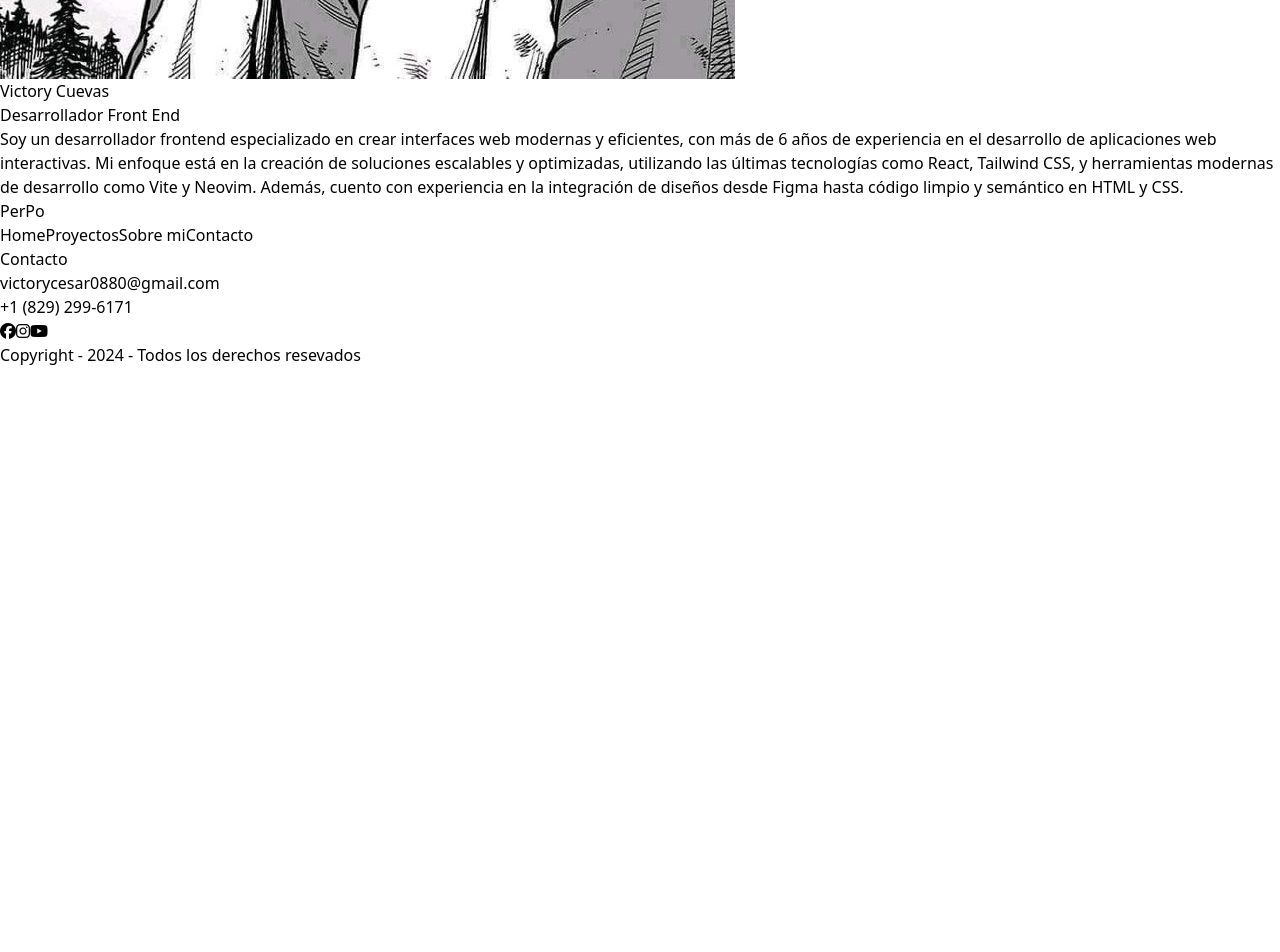
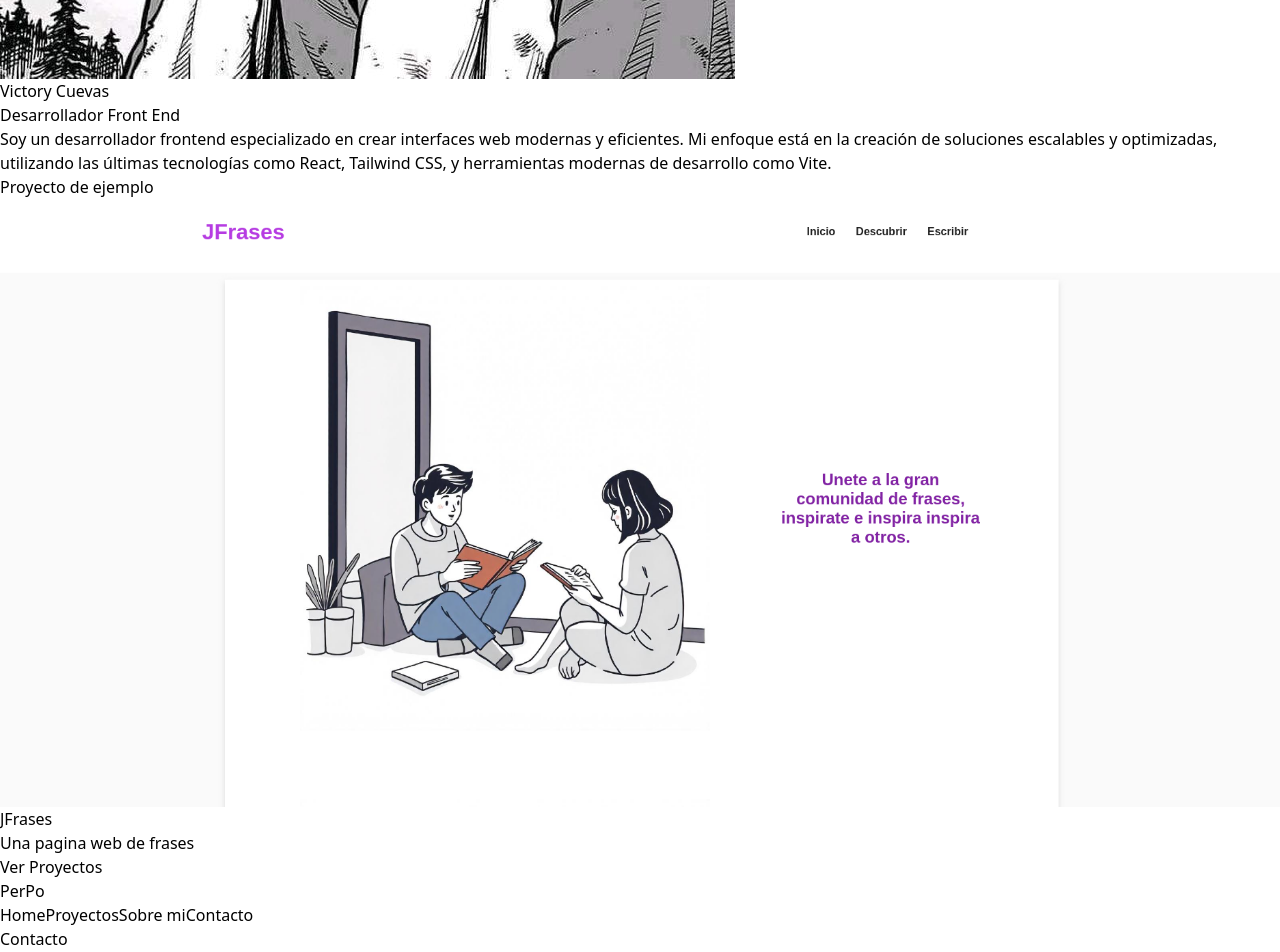
Before and after one commit to Viccaesar99/proyecto_perpo, a React (Vite) app: page / in a window 1280 px wide. Shown: the part 700-1652 px from the top of the page. Before the commit the page ends 1067 px from the top, so only its background shows below. Built offline with nearby package versions, Linux system fonts and the light colour scheme.

Commit message:
Hacer la seccion de proyecto y estilizarla

```diff
--- a/src/components/Pages/Home.jsx
+++ b/src/components/Pages/Home.jsx
@@ -1,4 +1,5 @@
 import { MainInfo } from '../body/MainInfo.jsx';
+import { MainProject } from '../body/MainProject.jsx';
 
 
 export function Home() {
@@ -6,6 +7,7 @@ export function Home() {
     return (
         <main className='min-h-96'>
             <MainInfo />
+            <MainProject />
         </main>
     );
 }
--- /dev/null
+++ b/src/components/body/Boton.jsx
@@ -0,0 +1,8 @@
+export function Boton({value = "Boton", style = ""}) {
+
+    return (
+        <button className={style}>
+            {value}
+        </button>
+    );
+}
--- a/src/components/body/MainInfo.jsx
+++ b/src/components/body/MainInfo.jsx
@@ -3,7 +3,7 @@ import { UserDescription } from "./UserDescription.jsx";
 
 export function MainInfo() {
     return (
-        <main className="flex flex-col items-center justify-center min-h-80 gap-10 p-10">
+        <main className="flex flex-col items-center justify-center min-h-80 gap-10 py-56">
             <UserInfo />
             <UserDescription />
 
--- /dev/null
+++ b/src/components/body/MainProject.jsx
@@ -0,0 +1,16 @@
+import { Titulo } from "../header/Titulo";
+import { ProjectContainer } from "./ProjectContainer";
+import { Boton } from "./Boton";
+
+
+export function MainProject() {
+
+    return (
+        <div className="min-h-96 flex flex-col justify-center items-center gap-5 py-56">
+            <Titulo value="Proyecto de ejemplo" style="text-2xl font-bold"/>
+            <ProjectContainer />
+            <Boton value="Ver Proyectos" style="w-48 h-10 rounded-md text-gray-100 font-bold font-mono bg-slate-900"/>
+
+        </div>
+    );
+}
--- /dev/null
+++ b/src/components/body/ProjectContainer.jsx
@@ -0,0 +1,17 @@
+import { Titulo } from "../header/Titulo.jsx";
+import { Subtitulo } from "../footer/Subtitulo.jsx";
+import ProjectImage from "../../assets/img/Project_Capture_JFrases.png"
+
+
+export function ProjectContainer() {
+
+    return (
+        <div className="h-80 w-96 flex flex-col justify-center items-start gap-2 shadow-md hover:shadow-lg hover:cursor-pointer">
+            <img src={ProjectImage} alt="Project Capture" className="object-cover w-full h-3/5 rounded-b-2xl"/>
+            <Titulo value="JFrases" style="text-xl text-gray-900 font-bold mx-5"/>
+            <Subtitulo value="Una pagina web de frases" style="text-gray-500 mx-5"/>
+        </div>
+    );
+
+
+}
--- a/src/components/body/UserDescription.jsx
+++ b/src/components/body/UserDescription.jsx
@@ -2,12 +2,10 @@ export function UserDescription() {
   return (
     <p className="max-w-4xl">
       Soy un desarrollador frontend especializado en crear interfaces web
-      modernas y eficientes, con más de 6 años de experiencia en el desarrollo
-      de aplicaciones web interactivas. Mi enfoque está en la creación de
+      modernas y eficientes. Mi enfoque está en la creación de
       soluciones escalables y optimizadas, utilizando las últimas tecnologías
-      como React, Tailwind CSS, y herramientas modernas de desarrollo como Vite
-      y Neovim. Además, cuento con experiencia en la integración de diseños
-      desde Figma hasta código limpio y semántico en HTML y CSS.
+      como React, Tailwind CSS, y herramientas modernas de desarrollo como Vite.
+
     </p>
   );
 }
```
Also changed, not shown: src/assets/img/Project_Capture_JFrases.png (added).
